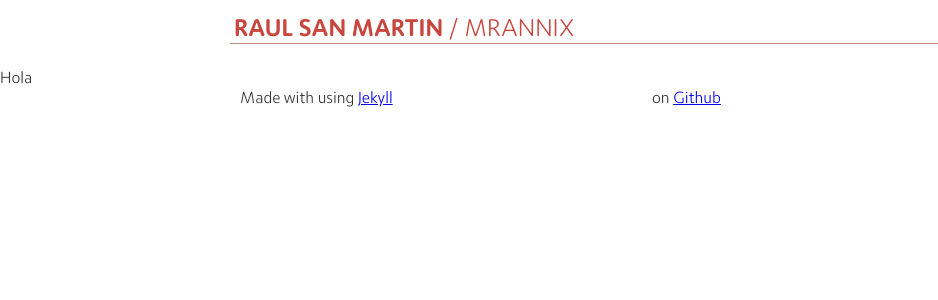
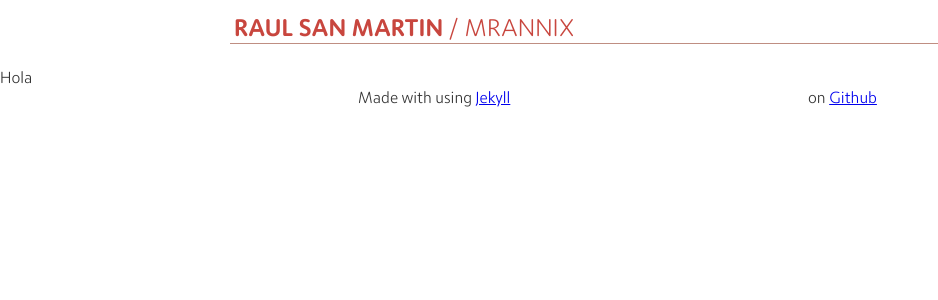
Before and after one commit to MrAnnix/MrAnnix.github.io, a Jekyll site: the page built from index.html, in a window 1280 px wide. Shown: the top 300 px of the page, without its empty margins (0-938 px from the left). Built offline with Jekyll 4.4.1, drawn with Linux system fonts in a browser that asks for light colours; the list of posts is cut into pages by our own code.

Commit message:
Updated footer

```diff
--- a/_includes/footer.html
+++ b/_includes/footer.html
@@ -1,9 +1,9 @@
-<div class="footer">
+<div class="footer container">
     <div class="two-columns">
-        <div class="left-column">
+        <div class="left-column-centered">
             Made with <i class="heart"></i> using <a href="http://jekyllrb.com/">Jekyll</a>
         </div>
-        <div class="right-column">
+        <div class="right-column-centered">
             <i class="code"></i> on <a href="https://github.com/MrAnnix/MrAnnix.github.io">Github</a> &nbsp;<i class="github-alt"></i>
         </div>
     </div>
--- a/_sass/_common.scss
+++ b/_sass/_common.scss
@@ -287,7 +287,7 @@ code,pre,tt {
     line-height: 1.3
 }
 
-.container, .footer{
+.container{
     margin-bottom: 4rem!important;
     padding-left: 6px;
     padding-right: 6px
@@ -320,43 +320,43 @@ code,pre,tt {
 
 
 @media screen and (min-width: 820.01px) {
-    .container, .footer {
+    .container {
         margin:0 auto;
         width: 800px
     }
 
-    .container, .footer .row.-cols {
+    .container .row.-cols {
         display: flex
     }
 
-    .container, .footer .row.-cols>.main {
+    .container .row.-cols>.main {
         width: 80%
     }
 
-    .container, .footer .row.-cols>.aside {
+    .container .row.-cols>.aside {
         width: 20%
     }
 
-    .container, .footer .row.-cols>.-shove {
+    .container .row.-cols>.-shove {
         display: flex;
         flex-direction: column-reverse;
         padding-bottom: 1rem
     }
 
-    .container, .footer .row.-cols>.-push {
+    .container .row.-cols>.-push {
         margin-top: 1rem
     }
 }
 
 @media screen and (min-width: 640.01px) and (max-width:820px) {
-    .container, .footer {
+    .container {
         margin:0 auto;
         width: 640px
     }
 }
 
 @media screen and (max-width: 820px) {
-    .container, .footer {
+    .container {
         padding-left:1rem;
         padding-right: 1rem;
         box-sizing: border-box
@@ -364,76 +364,88 @@ code,pre,tt {
 }
 
 @media screen and (min-width: 540.01px) {
-    .container, .footer .two-columns {
+    .container .two-columns {
         display:flex
     }
 
-    .container, .footer .two-columns .left-column {
+    .container .two-columns .left-column {
         padding-right: 12px;
         width: 50%
     }
 
-    .container, .footer .two-columns .right-column {
+    .container .two-columns .right-column {
         padding-left: 12px;
         width: 50%
     }
 
-    .container, .footer .twoese-columns {
+    .container .two-columns .left-column-centered {
+        padding-right: 12px;
+        text-align: center;
+        width: 50%
+    }
+
+    .container .two-columns .right-column-centered {
+        padding-left: 12px;
+        text-align: center;
+        width: 50%
+    }
+
+    .container .twoese-columns {
         display: flex
     }
 
-    .container, .footer .twoese-columns .left-column {
+    .container .twoese-columns .left-column {
         width: 40%;
         font-size: 16pt
     }
 
-    .container, .footer .twoese-columns .right-column {
+    .container .twoese-columns .right-column {
         padding-left: 12px;
         width: 60%
     }
 }
 
 @media screen and (min-width: 820.01px) {
-    .container, .footer .twoish-columns {
+    .container .twoish-columns {
         display:flex
     }
 
-    .container, .footer .twoish-columns .left-column {
+    .container .twoish-columns .left-column {
         width: 74%
     }
 
-    .container, .footer .twoish-columns .left-column p:first-child {
+    .container .twoish-columns .left-column p:first-child {
         margin-top: 0
     }
 
-    .container, .footer .twoish-columns .left-column p:last-child {
+    .container .twoish-columns .left-column p:last-child {
         margin-bottom: 0
     }
 
-    .container, .footer .twoish-columns .right-column {
+    .container .twoish-columns .right-column {
         padding-left: 12px;
         width: 26%
     }
 }
 
 @media screen and (min-width: 640.01px) and (max-width:820px) {
-    .container, .footer .twoish-columns {
+    .container .twoish-columns {
         display:flex
     }
 
-    .container, .footer .twoish-columns .left-column {
+    .container .twoish-columns .left-column {
         width: 64%
     }
 
-    .container, .footer .twoish-columns .left-column p:first-child {
+    .container .twoish-columns .left-column p:first-child {
         margin-top: 0
     }
 
-    .container, .footer .twoish-columns .left-column p:last-child {
+    .container .twoish-columns .left-column p:last-child {
         margin-bottom: 0
     }
 
-    .container, .footer .twoish-columns .right-column {
+    .container .twoish-columns .right-column {
         padding-left: 12px;
         width: 36%
     }
```
